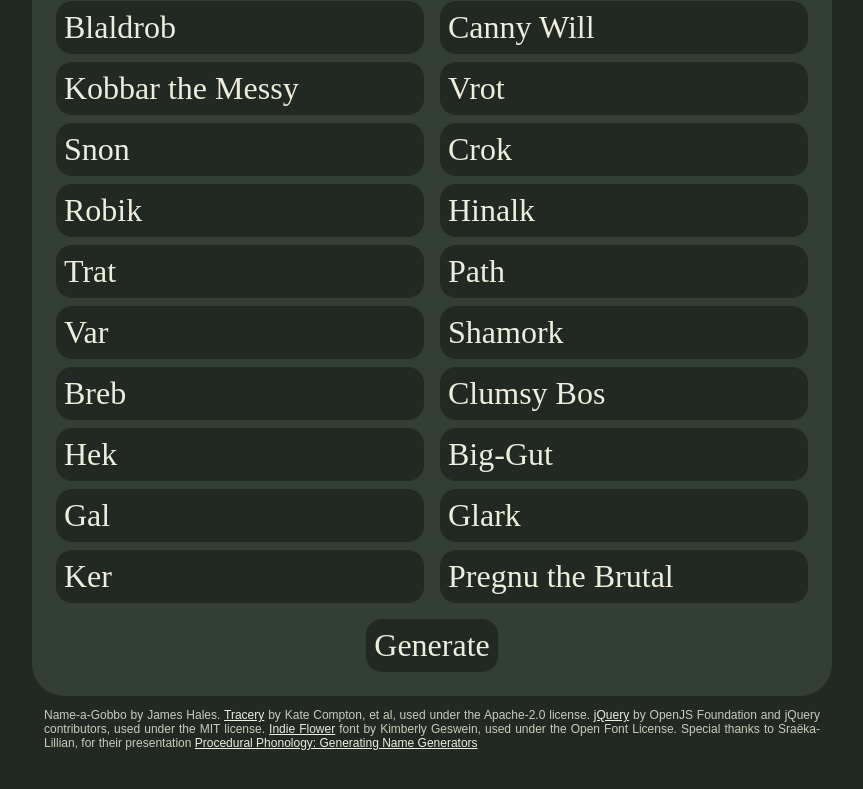
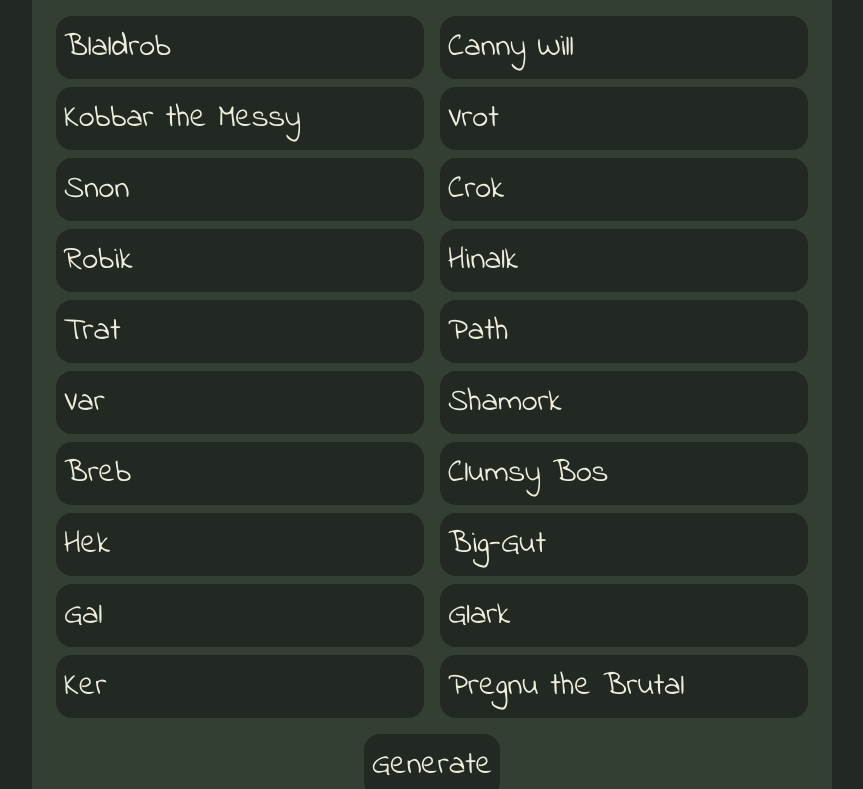
Before and after one commit to jameshales/name-a-gobbo, a plain HTML site: page index.html in a window 1280 px wide. Shown: the part 110-899 px from the top of the page, without its empty margins (208-1071 px from the left). Before the commit the page ends 872 px from the top, so only its background shows below. Drawn offline with Linux system fonts and the light colour scheme; the site is published under a folder, as on GitHub Pages, so addresses that start at the root find nothing.

Commit message:
Fix font path

```diff
--- a/css/main.css
+++ b/css/main.css
@@ -1,13 +1,6 @@
-@font-face {
-  font-family: "coveredbyyourgrace";
-  src: url("/font/CoveredByYourGrace-Regular.woff2") format("woff2");
-  font-weight: normal;
-  font-style: normal;
-}
-
 @font-face {
   font-family: "indieflower";
-  src: url("/font/IndieFlower-Regular.woff2") format("woff2");
+  src: url("../font/IndieFlower-Regular.woff2") format("woff2");
   font-weight: normal;
   font-style: normal;
 }
```
